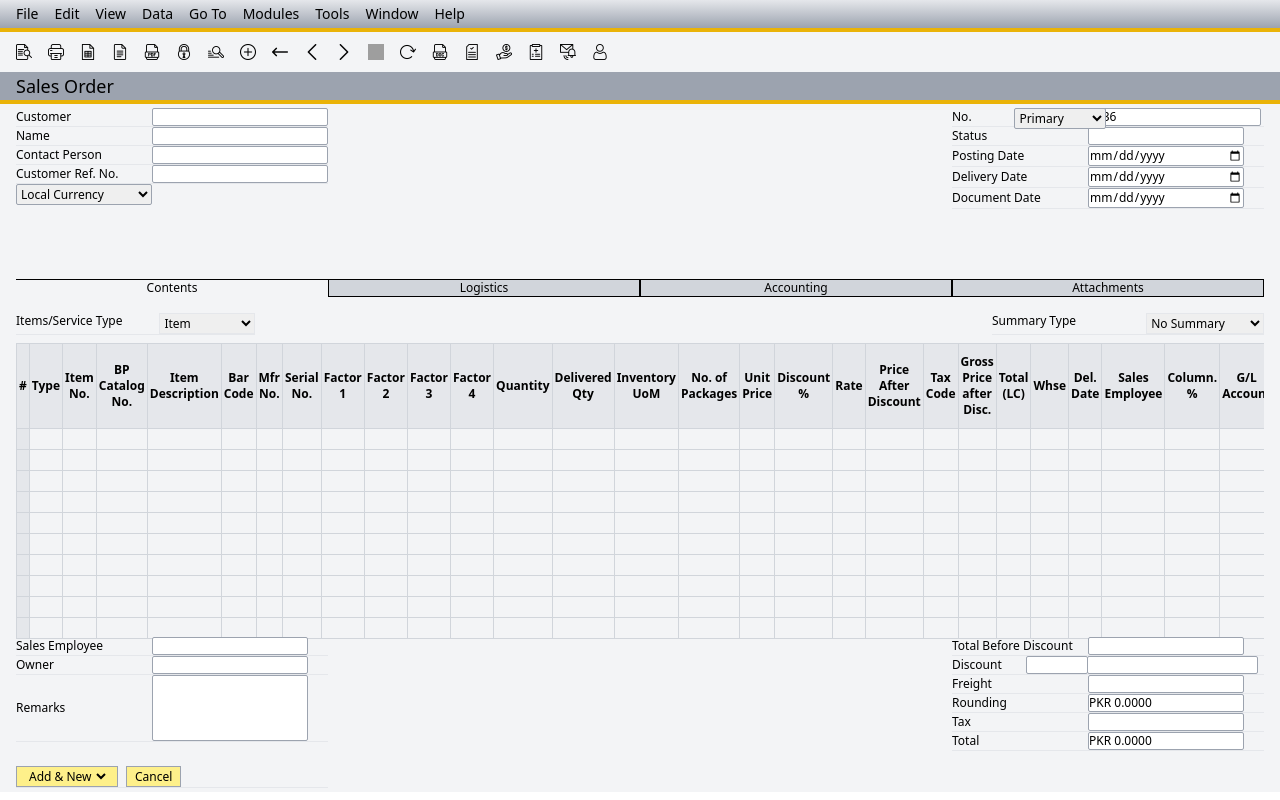
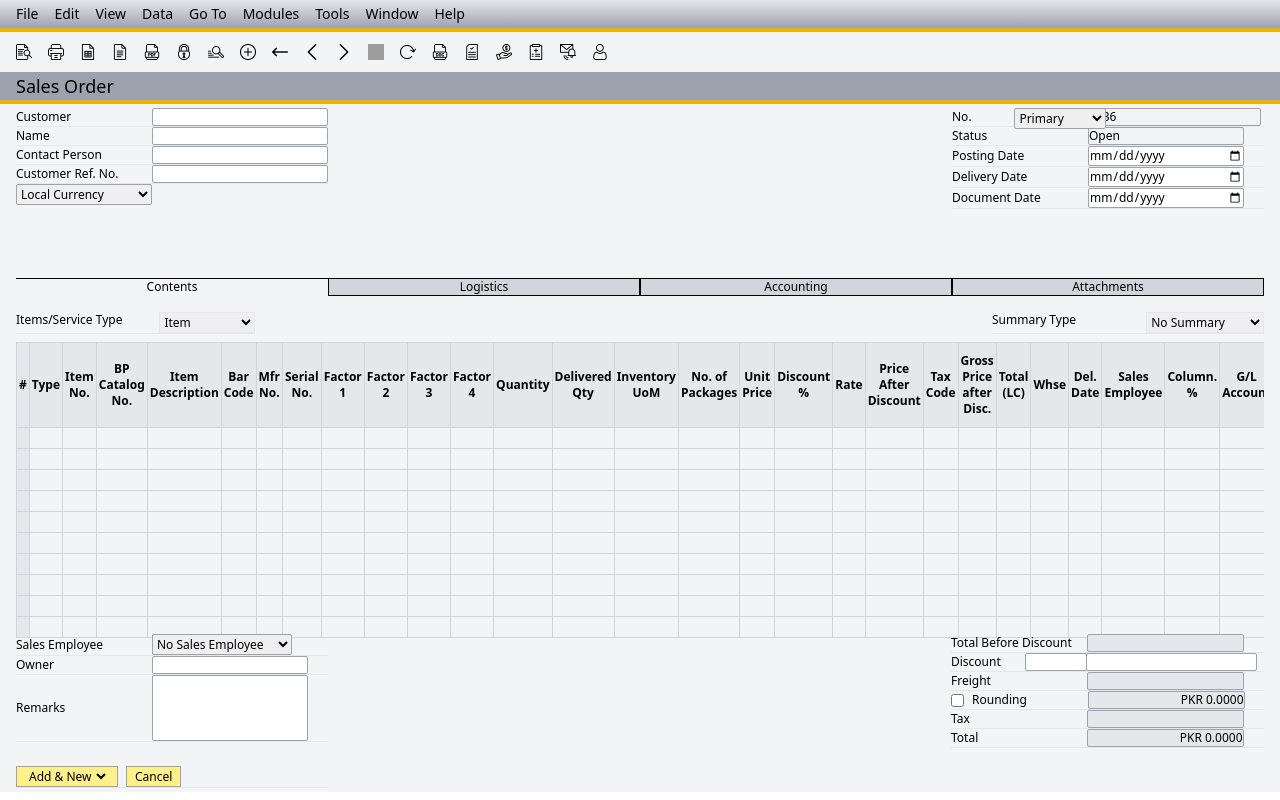
Before and after one commit to usman359/saap-react, a React (Create React App) app: page /sales-order in a window 1280 px wide. Built offline with nearby package versions, Linux system fonts and the light colour scheme; grey boxes are pictures that could not be loaded.

Commit message:
Commited

```diff
--- a/src/components/ContentTable.js
+++ b/src/components/ContentTable.js
@@ -43,7 +43,7 @@ export default function ContentTable() {
         <tbody>
           {[...Array(10)].map((_, rowIndex) => (
             <tr key={rowIndex}>
-              {checkboxItems.map((item, colIndex) => (
+              {checkboxItems.map((_, colIndex) => (
                 <td
                   key={`${rowIndex}-${colIndex}`}
                   className={`border border-gray-300 ${
--- a/src/components/Footer.js
+++ b/src/components/Footer.js
@@ -1,7 +1,10 @@
 import React, { useState } from "react";
 
 const Footer = () => {
+  // States
   const [number, setNumber] = useState("primary");
+  const [employee, setEmployee] = useState("employee");
+
   return (
     <footer className="flex justify-between px-4 mb-1">
       {/* Box1 */}
@@ -9,10 +12,20 @@ const Footer = () => {
         {/* Label and input container */}
         <div className="flex gap-2 items-center border-b">
           <label className="w-[8rem]">Sales Employee</label>
-          <input
-            type="text"
-            className="rounded-sm outline-none w-1/2 focus:bg-yellow-200 border border-gray-400"
-          />
+          <select
+            onChange={(e) => setEmployee(e.target.value)}
+            value={employee}
+            className="rounded-sm w-[8.75rem] outline-none focus:bg-yellow-200 border border-gray-400"
+          >
+            <option value="no-sales-employee">No Sales Employee</option>
+            <option value="shaban">Shaban</option>
+            <option value="shahzaib">Shahzaib</option>
+            <option value="tariq">Tariq</option>
+            <option value="zafar">Zafar</option>
+            <option value="zeeshan">Zeeshan</option>
+            <option value="zohran">Zohran</option>
+            <option value="define-new">Define New</option>
+          </select>
         </div>
         {/* Label and input container */}
         <div className="flex gap-2 items-center border-b">
@@ -58,7 +71,8 @@ const Footer = () => {
           <label className="w-[8rem]">Total Before Discount</label>
           <input
             type="text"
-            className="rounded-sm outline-none w-1/2 focus:bg-yellow-200 border border-gray-400"
+            disabled
+            className="rounded-sm outline-none w-1/2 focus:bg-yellow-200 border border-gray-400 bg-gray-200"
           />
         </div>
         {/* Label, select and input container */}
@@ -81,16 +95,19 @@ const Footer = () => {
           <label className="w-[8rem]">Freight</label>
           <input
             type="text"
-            className="rounded-sm outline-none w-1/2 focus:bg-yellow-200 border border-gray-400"
+            disabled
+            className="rounded-sm outline-none w-1/2 focus:bg-yellow-200 border border-gray-400 bg-gray-200"
           />
         </div>
         {/* Label and input container */}
         <div className="flex gap-2 items-center border-b">
-          <label className="w-[8rem]">Rounding</label>
+          <input type="checkbox" />
+          <label className="w-[6.75rem]">Rounding</label>
           <input
             type="text"
+            disabled
             defaultValue="PKR 0.0000"
-            className="rounded-sm outline-none w-1/2 focus:bg-yellow-200 border border-gray-400"
+            className="rounded-sm outline-none w-1/2 focus:bg-yellow-200 border border-gray-400 bg-gray-200 text-end"
           />
         </div>
         {/* Label and input container */}
@@ -98,7 +115,8 @@ const Footer = () => {
           <label className="w-[8rem]">Tax</label>
           <input
             type="text"
-            className="rounded-sm outline-none w-1/2 focus:bg-yellow-200 border border-gray-400"
+            disabled
+            className="rounded-sm outline-none w-1/2 focus:bg-yellow-200 border border-gray-400 bg-gray-200"
           />
         </div>
         {/* Label and input container */}
@@ -106,8 +124,9 @@ const Footer = () => {
           <label className="w-[8rem]">Total</label>
           <input
             type="text"
+            disabled
             defaultValue="PKR 0.0000"
-            className="rounded-sm outline-none w-1/2 focus:bg-yellow-200 border border-gray-400"
+            className="rounded-sm outline-none w-1/2 focus:bg-yellow-200 border border-gray-400 bg-gray-200 text-end"
           />
         </div>
       </div>
--- a/src/components/Header.js
+++ b/src/components/Header.js
@@ -2,7 +2,20 @@ import React, { useState } from "react";
 
 const Header = () => {
   // States
-  const [number, setNumber] = useState("primary");
+  const [selectedOption, setSelectedOption] = useState("primary");
+  const [number, setNumber] = useState(6536); // Default number
+
+  const handleOptionChange = (e) => {
+    const value = e.target.value;
+    setSelectedOption(value);
+    setNumber(value === "manual" ? 0 : 6536); // Set number to 0 if "manual" is selected
+  };
+
+  // Handlers
+  const handleNumberChange = (e) => {
+    setNumber(e.target.value);
+  };
+
   return (
     <div>
       {/* Sales name text */}
@@ -48,12 +61,11 @@ const Header = () => {
           {/* Select container */}
           <div>
             <select
-              onChange={(e) => setNumber(e.target.value)}
+              // onChange={(e) => setNumber(e.target.value)}
               value={number}
               className="rounded-sm ml-auto w-[8.5rem] outline-none focus:bg-yellow-200 border border-gray-400"
             >
               <option value="primary">Local Currency</option>
-              <option value="manual">Manual</option>
             </select>
           </div>
         </div>
@@ -64,8 +76,8 @@ const Header = () => {
             <label className="w-[8rem]">No.</label>
             <div className="relative">
               <select
-                onChange={(e) => setNumber(e.target.value)}
-                value={number}
+                onChange={handleOptionChange}
+                value={selectedOption}
                 className="rounded-sm absolute top-0 -left-[4.1rem] w-1/2 outline-none focus:bg-yellow-200 border border-gray-400"
               >
                 <option value="primary">Primary</option>
@@ -73,7 +85,9 @@ const Header = () => {
               </select>
               <input
                 type="number"
-                defaultValue={number === "primary" ? 6536 : 0}
+                value={number}
+                disabled={selectedOption === "primary"}
+                onChange={handleNumberChange}
                 className="rounded-sm ml-2 outline-none w-[94%] focus:bg-yellow-200 border border-gray-400"
               />
             </div>
@@ -83,6 +97,8 @@ const Header = () => {
             <label className="w-[8rem]">Status</label>
             <input
               type="text"
+              value="Open"
+              disabled
               className="rounded-sm outline-none w-1/2 focus:bg-yellow-200 border border-gray-400"
             />
           </div>
```
